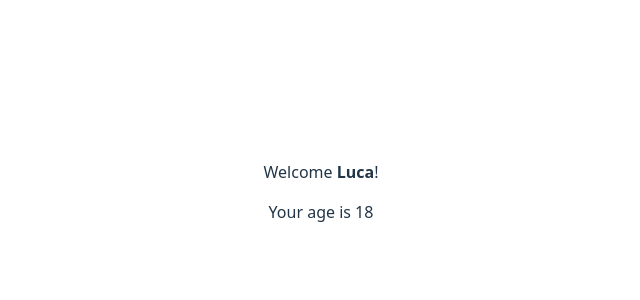
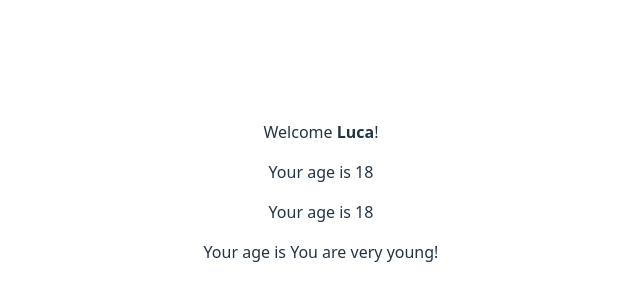
Before and after one commit to Gianki98/eserciziReact, a React (Vite) app in the folder primo-progetto/: page / in a window 1280 px wide. Shown: the part 208-508 px from the top of the page, without its empty margins (319-959 px from the left). Built offline with nearby package versions, Linux system fonts and the light colour scheme.

Commit message:
caricato esercizio conditional rendering

```diff
--- /dev/null
+++ b/primo-progetto/src/components/Message.jsx
@@ -0,0 +1,8 @@
+function Message(props) {
+  return (
+    <>
+      <p>Your age is {props.age > 18 ? props.age : "You are very young!"}</p>
+    </>
+  );
+}
+export default Message;
--- a/primo-progetto/src/components/Welcome.jsx
+++ b/primo-progetto/src/components/Welcome.jsx
@@ -1,4 +1,5 @@
 import Age from "./Age";
+import Message from "./Message";
 
 function Welcome(props) {
   return (
@@ -6,7 +7,18 @@ function Welcome(props) {
       <p>
         Welcome <strong>{props.name || "Utente"}</strong>!
       </p>
+
+      {props.age > 18 && <Age age={props.age} />}
+
+      {props.age != null && <Age age={props.age} />}
+
+      {props.age > 18 && props.age < 65 && <Age age={props.age} />}
+
+      {props.age > 18 && props.name === "John" && <Age age={props.age} />}
+
       <Age age={props.age} />
+
+      <Message age={props.age} />
     </>
   );
 }
```
